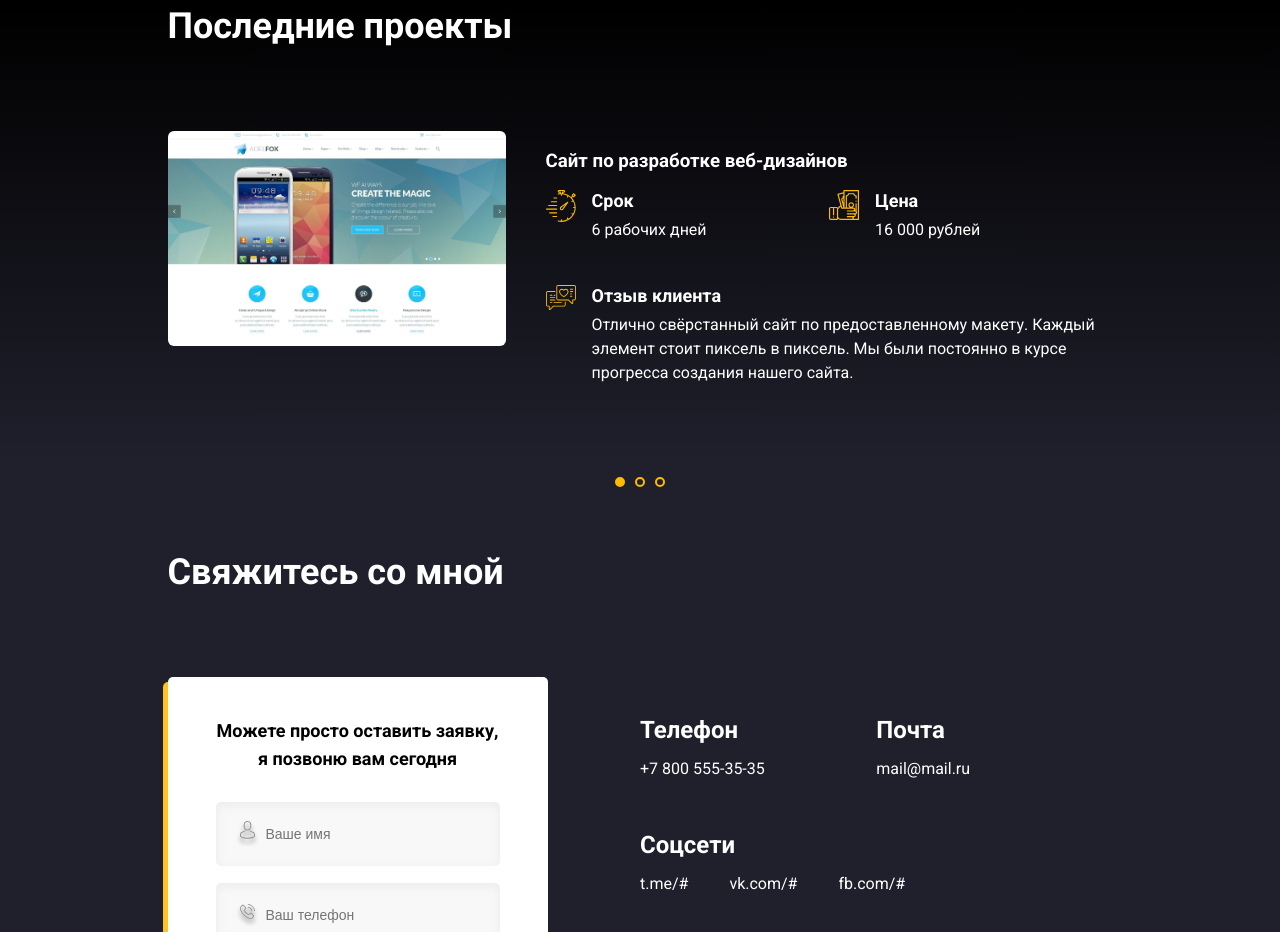
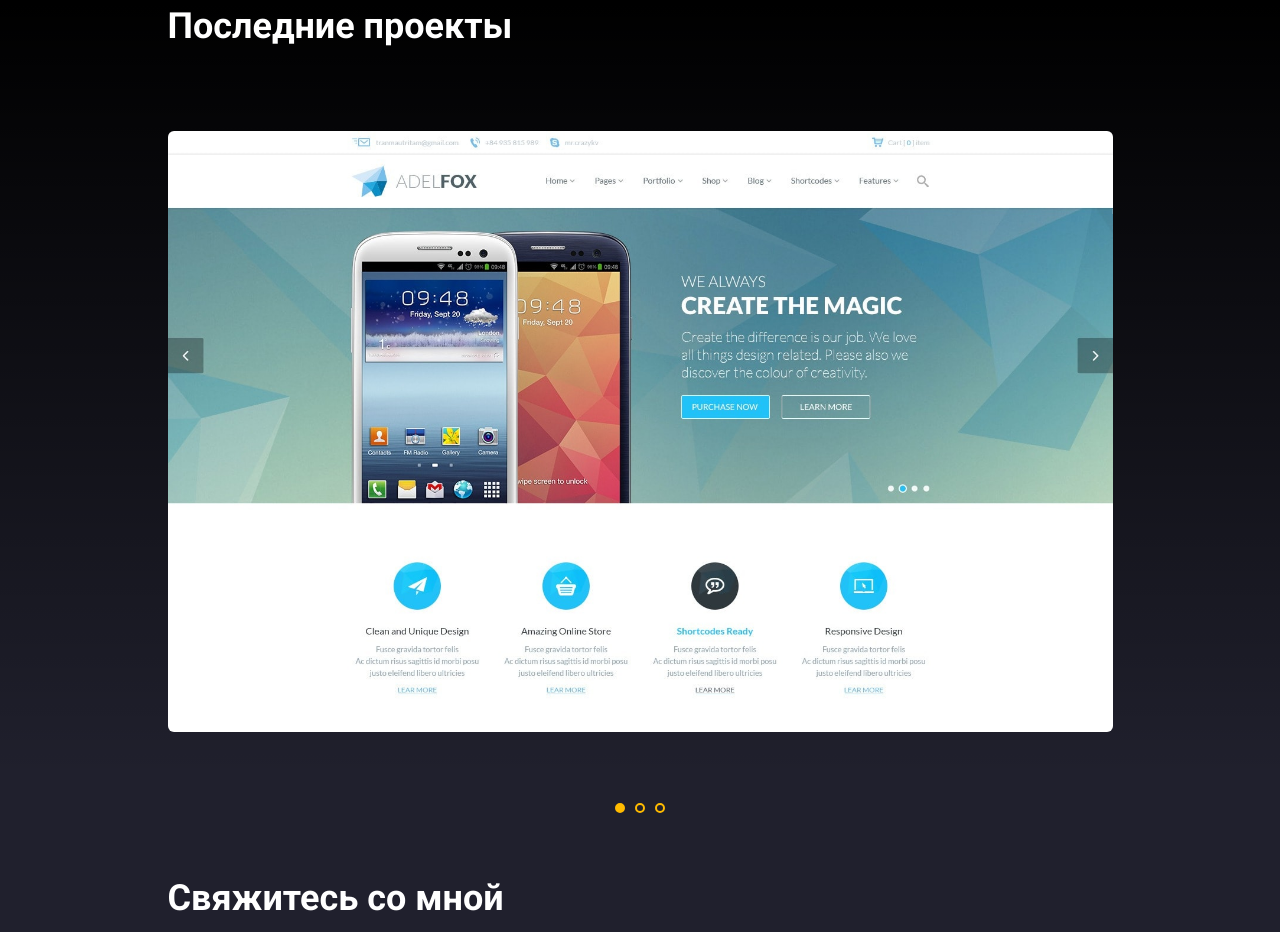
Before and after one commit to Agr1sh/portfolio, a plain HTML site: page index.html in a window 1280 px wide. Shown: the part 1500-2432 px from the top of the page. Drawn offline with Linux system fonts and the light colour scheme.

Commit message:
Update style.css

```diff
--- a/css/style.css
+++ b/css/style.css
@@ -9,7 +9,6 @@ body {
 }
 img {
   max-width: 100%;
-  max-height: inherit;
 }
 .container {
   width: 90%;
@@ -129,8 +128,6 @@ margin-bottom: 38px;
   background: linear-gradient(180deg, #000000 0%, rgba(0, 0, 0, 0) 95.44%);
 }
 .project-image {
-  max-width: 338px;
-  max-height: inherit;
   border-radius: 6px;
 }
 .projects-slide {
```
